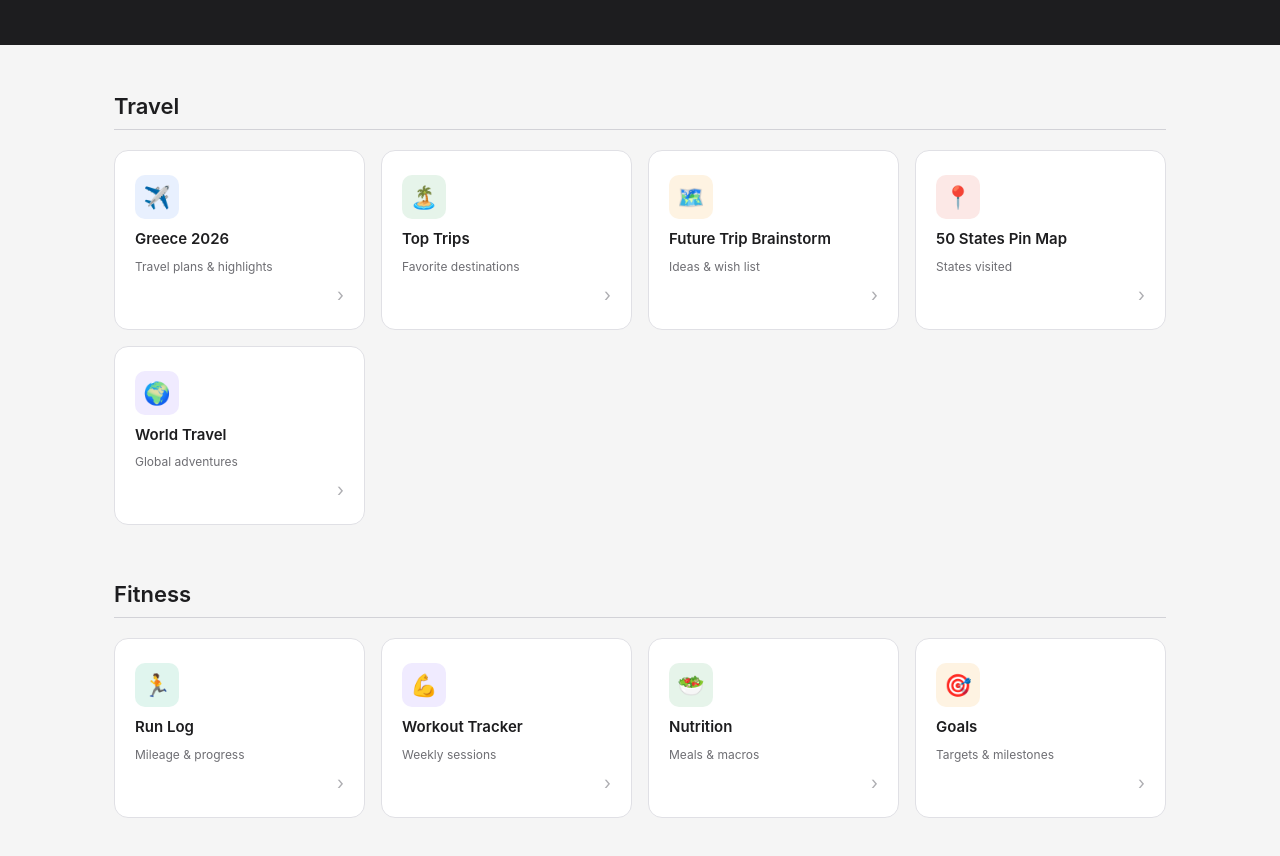
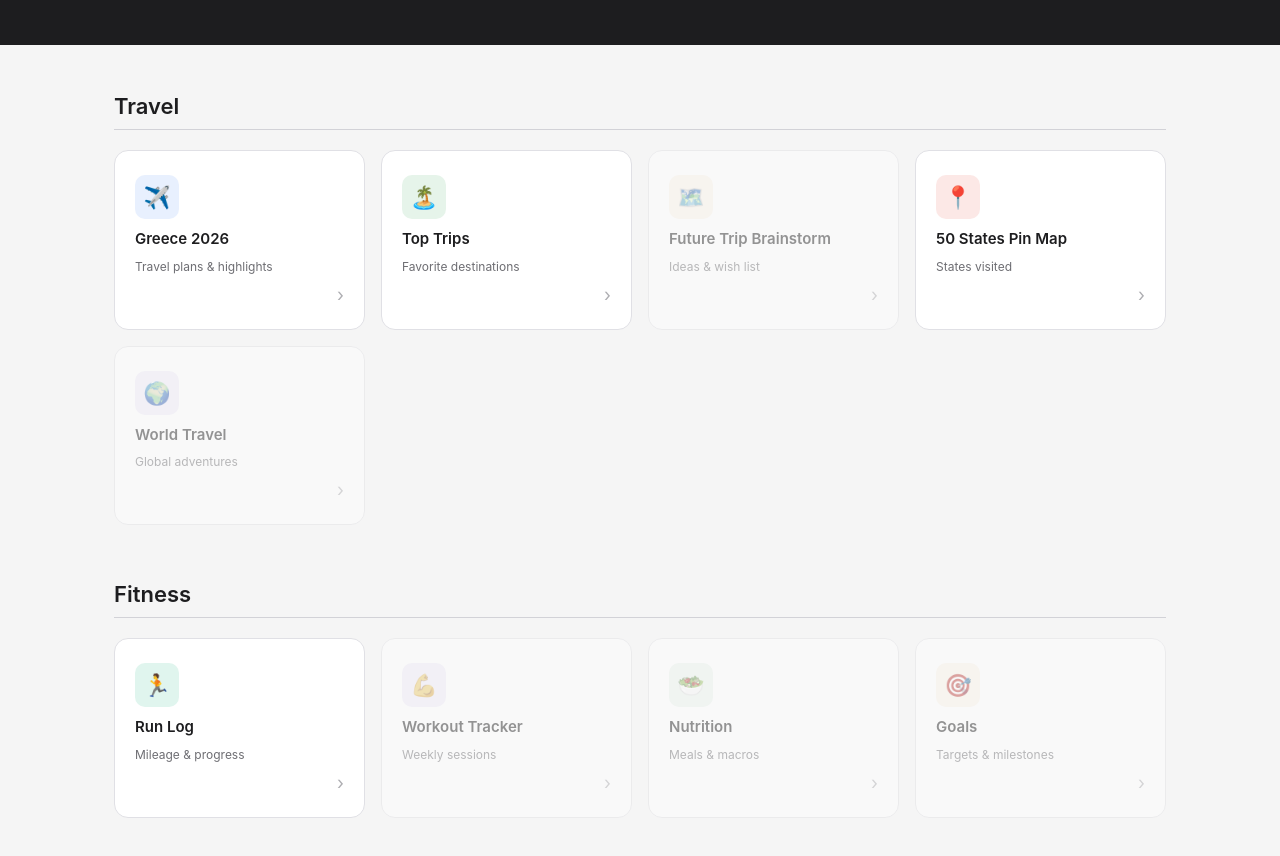
Before and after one commit to cmidgett106/Los_Midgetts, a plain HTML site: page index.html in a window 1280 px wide. Shown: the part 110-966 px from the top of the page. Drawn offline with Linux system fonts and the light colour scheme.

Commit message:
Add files via upload

```diff
--- a/index.html
+++ b/index.html
@@ -111,6 +111,13 @@
     color: #aeaeb2;
     align-self: flex-end;
   }
+
+  .card.inactive {
+    opacity: 0.45;
+    filter: grayscale(40%);
+    cursor: default;
+    pointer-events: none;
+  }
 </style>
 </head>
 <body>
@@ -133,28 +140,28 @@
         <div class="card-arrow">›</div>
       </a>
 
-      <a class="card" href="#" target="_blank" rel="noopener">
+      <a class="card" href="https://cmidgett106.github.io/Top-Trips/" target="_blank" rel="noopener">
         <div class="card-icon green">🏝️</div>
         <div class="card-title">Top Trips</div>
         <div class="card-sub">Favorite destinations</div>
         <div class="card-arrow">›</div>
       </a>
 
-      <a class="card" href="#" target="_blank" rel="noopener">
+      <a class="card inactive" href="#" target="_blank" rel="noopener">
         <div class="card-icon amber">🗺️</div>
         <div class="card-title">Future Trip Brainstorm</div>
         <div class="card-sub">Ideas & wish list</div>
         <div class="card-arrow">›</div>
       </a>
 
-      <a class="card" href="#" target="_blank" rel="noopener">
+      <a class="card" href="https://cmidgett106.github.io/50-States-Pin-Map/" target="_blank" rel="noopener">
         <div class="card-icon coral">📍</div>
         <div class="card-title">50 States Pin Map</div>
         <div class="card-sub">States visited</div>
         <div class="card-arrow">›</div>
       </a>
 
-      <a class="card" href="#" target="_blank" rel="noopener">
+      <a class="card inactive" href="#" target="_blank" rel="noopener">
         <div class="card-icon purple">🌍</div>
         <div class="card-title">World Travel</div>
         <div class="card-sub">Global adventures</div>
@@ -176,21 +183,21 @@
         <div class="card-arrow">›</div>
       </a>
 
-      <a class="card" href="#" target="_blank" rel="noopener">
+      <a class="card inactive" href="#" target="_blank" rel="noopener">
         <div class="card-icon purple">💪</div>
         <div class="card-title">Workout Tracker</div>
         <div class="card-sub">Weekly sessions</div>
         <div class="card-arrow">›</div>
       </a>
 
-      <a class="card" href="#" target="_blank" rel="noopener">
+      <a class="card inactive" href="#" target="_blank" rel="noopener">
         <div class="card-icon green">🥗</div>
         <div class="card-title">Nutrition</div>
         <div class="card-sub">Meals & macros</div>
         <div class="card-arrow">›</div>
       </a>
 
-      <a class="card" href="#" target="_blank" rel="noopener">
+      <a class="card inactive" href="#" target="_blank" rel="noopener">
         <div class="card-icon amber">🎯</div>
         <div class="card-title">Goals</div>
         <div class="card-sub">Targets & milestones</div>
```
